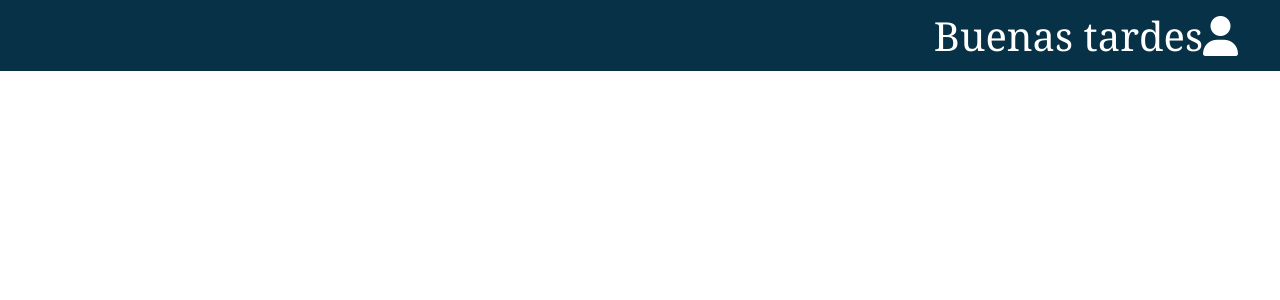
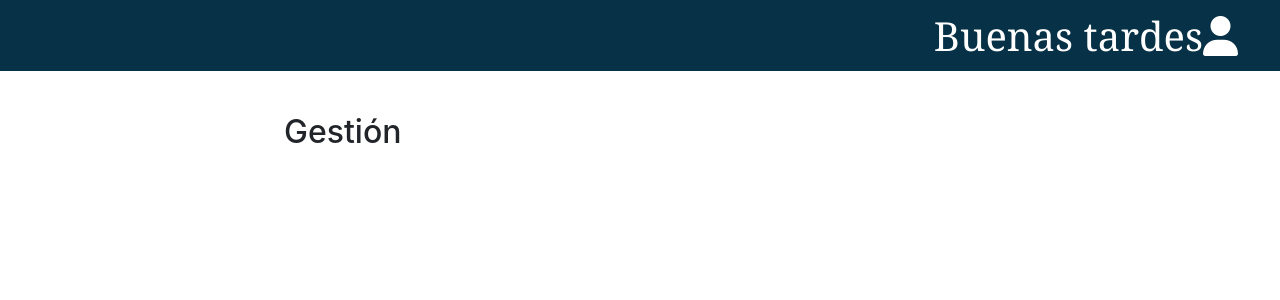
Before and after one commit to martinypersia/hotel-roma, a PHP site: page /gestion.php in a window 1280 px wide. Shown: the top 300 px of the page. Run offline with PHP 8.4, Linux system fonts and the light colour scheme; some libraries are stand-ins or nearby versions.

Commit message:
gestion add

```diff
--- a/gestion.php
+++ b/gestion.php
@@ -1,10 +1,7 @@
 <?php include('components/header.php'); ?>
-    <header class="header">
-        <div class="container">
-            <h2>WEEEEN dia</h2>
-        </div>
-    </header>
-    <div class="capa"></div>
+<div class="containerGeneral">
+    <h2>Gestión</h2>
+</div>
 
 
-    <?php include('components/footer.php'); ?>
+<?php include('components/footer.php'); ?>
```
